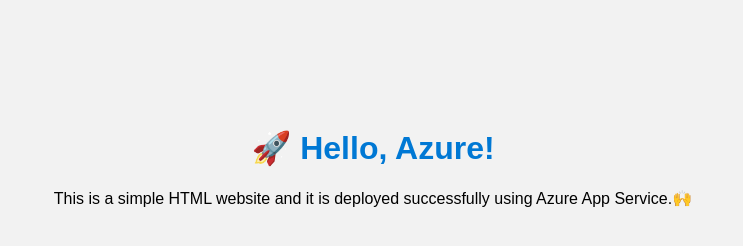
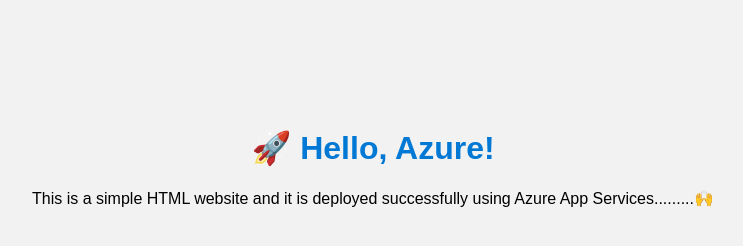
Before and after one commit to 28kanchan/WebDemo, a plain HTML site: page index.html in a window 1280 px wide. Shown: the whole page, without its empty margins (267-1010 px from the left). Drawn offline with Linux system fonts and the light colour scheme.

Commit message:
Next Update

```diff
--- a/index.html
+++ b/index.html
@@ -18,7 +18,7 @@
 </head>
 <body>
   <h1>🚀 Hello, Azure!</h1>
-  <p>This is a simple HTML website and it is deployed successfully using Azure App Service.🙌</p>
+  <p>This is a simple HTML website and it is deployed successfully using Azure App Services.........🙌</p>
   <div class="main"> </div>
 </body>
 </html>
```
